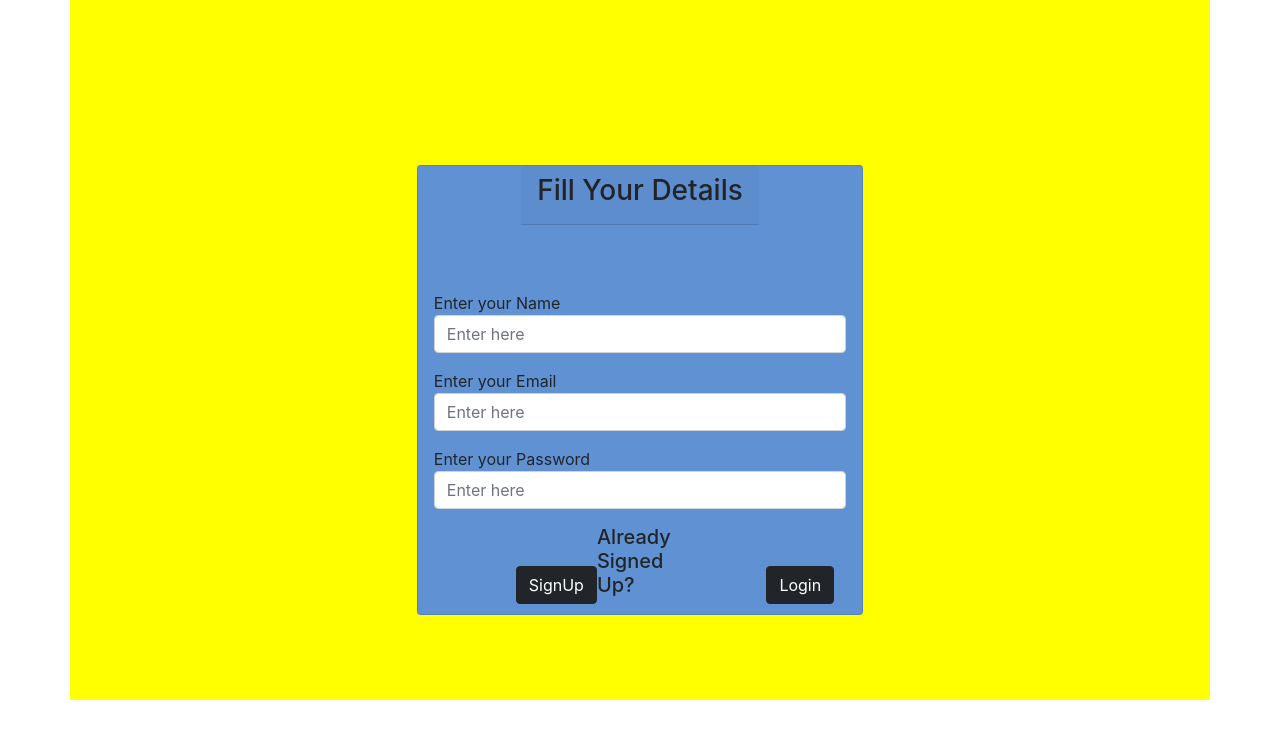
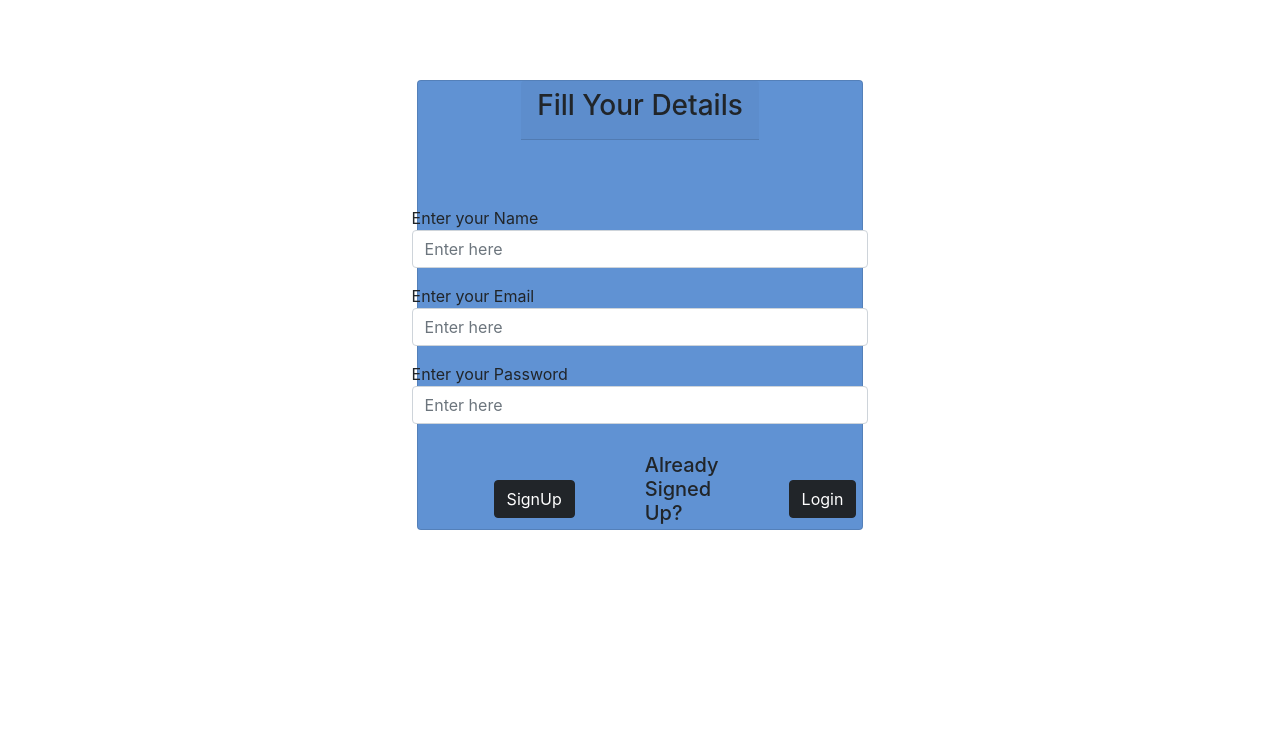
Before and after one commit to Ruchi0903/Farming-Management-System, a React (Create React App) app: page /signup in a window 1280 px wide. Shown: the top 738 px of the page. Built offline with nearby package versions, Linux system fonts and the light colour scheme; the HTML template or start-up script is replaced by a standard one.

Commit message:
Fixed the signup css issue

```diff
--- a/src/components/Login.jsx
+++ b/src/components/Login.jsx
@@ -48,4 +48,3 @@ const Login = () => {
 };
 
 export default Login;
-// nitte naresh ki jai ho!
--- a/src/components/styles/SignUp.css
+++ b/src/components/styles/SignUp.css
@@ -1,42 +1,6 @@
-*{
-    padding: 0;
-    margin: 0;
+.bottomcont >h5{
+    padding-bottom: 100%;
+    margin-bottom: -105%;
+    margin-left: 60px;
+    padding-left: 10px;
 }
-
-.topcont{
-    display: flex;
-    justify-content: center;
-    align-items: center;
-    background-color: yellow;
-    height: 700px;
-}
-
-.Cardcomp{
-    display: flex;
-    justify-content: space-evenly;
-    align-items: center;
-    /* margin-top: 80px; */
-    /* height: 100%; */
-    /* width: 80%; */
-    background-color: rgb(96, 146, 211);
-}
-/*
-.bottomcont{
-    display: flex;
-    flex-direction: column;
-    justify-content: space-evenly;
-    align-items: center;
-} */
-/*
-
-.bottomcont > h5{
-    padding-bottom: 20px;
-    padding-top: 20px;
-    display: flex;
-    align-items: center;
-    justify-content: space-evenly;
-} */
-
-.bottomcont .hp{
-
-}
```
